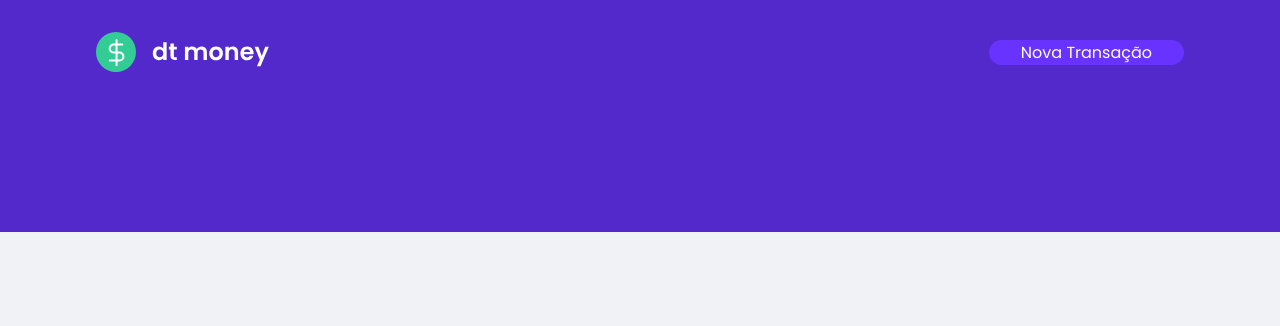
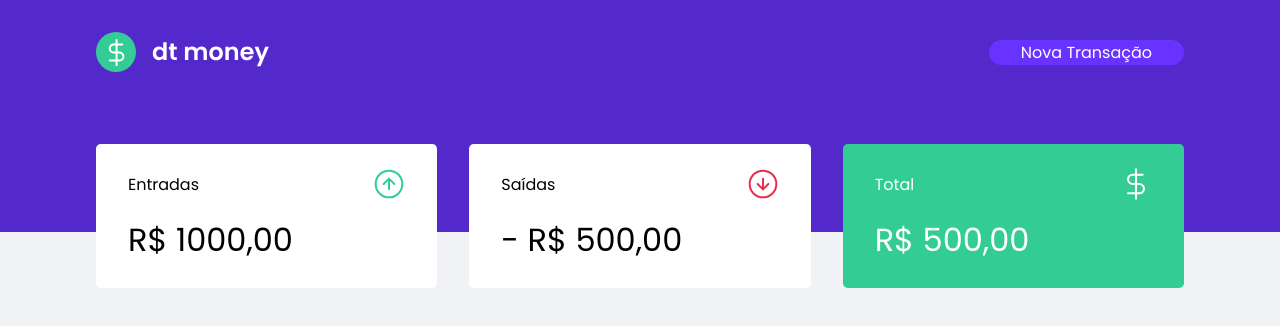
Before and after one commit to kleysoncastro/review-react, a React (Create React App) app: page / in a window 1280 px wide. Shown: the top 326 px of the page. Built offline with nearby package versions, Linux system fonts and the light colour scheme.

Commit message:
chore: componentes dashboaed

```diff
--- a/src/App.tsx
+++ b/src/App.tsx
@@ -1,10 +1,12 @@
 import React from 'react';
+import { Dashboard } from './components/Dashboard';
 import { Header } from './components/Header';
 import { GlobalStyle } from './global';
 export function App() {
   return (
     <>
       <Header />
+      <Dashboard />
       <GlobalStyle />
     </>
   );
--- /dev/null
+++ b/src/components/Dashboard/index.tsx
@@ -0,0 +1,9 @@
+import { Summary } from "../Summary";
+import { Container } from "./styles";
+export function Dashboard() {
+    return (
+        <Container>
+            <Summary />
+        </Container>
+    );
+}
--- /dev/null
+++ b/src/components/Dashboard/styles.ts
@@ -0,0 +1,9 @@
+import styled from "styled-components";
+
+export const Container = styled.main`
+
+max-width: 1120px;
+margin: 0 auto;
+padding: 2.5rem 1rem;
+
+`
--- /dev/null
+++ b/src/components/Summary/index.tsx
@@ -0,0 +1,35 @@
+import incomeImg from "../../assets/income.svg";
+import outcomeImg from "../../assets/outcome.svg";
+import totalImg from "../../assets/total.svg";
+
+
+import { Container } from "./styles";
+
+export function Summary() {
+
+    return (
+        <Container>
+            <div>
+                <header>
+                    <p>Entradas</p>
+                    <img src={incomeImg} alt="Entradas" />
+                </header>
+                <strong>R$ 1000,00</strong>
+            </div>
+            <div>
+                <header>
+                    <p>Saídas</p>
+                    <img src={outcomeImg} alt="Saidas" />
+                </header>
+                <strong>- R$ 500,00</strong>
+            </div>
+            <div className="hil-backgoung">
+                <header>
+                    <p>Total</p>
+                    <img src={totalImg} alt="Total" />
+                </header>
+                <strong>R$ 500,00</strong>
+            </div>
+        </Container>
+    );
+}
--- /dev/null
+++ b/src/components/Summary/styles.ts
@@ -0,0 +1,34 @@
+import styled from "styled-components";
+
+export const Container = styled.div`
+
+display: grid;
+grid-template-columns: repeat(3, 1fr);
+
+gap: 2rem;
+margin-top: -8rem;
+
+div {
+    background: var(--shape);
+    padding: 1.5rem 2rem;
+    border-radius: 0.3rem;
+
+    header {
+        display: flex;
+        align-items: center;
+        justify-content: space-between;
+    }
+    strong {
+        display: block;
+        margin-top: 1rem;
+        font-size: 2rem;
+        font-weight: normal;
+        line-height: 3rem;
+    }
+
+    &.hil-backgoung {
+        background: var(--green);
+        color: #ffff;
+    }
+}
+`;
--- a/src/global.ts
+++ b/src/global.ts
@@ -12,6 +12,7 @@
         --text-body: #969cb3;
 
         --shape: #ffffff;
+        --green: #33cc95;
     }
 
 
```
